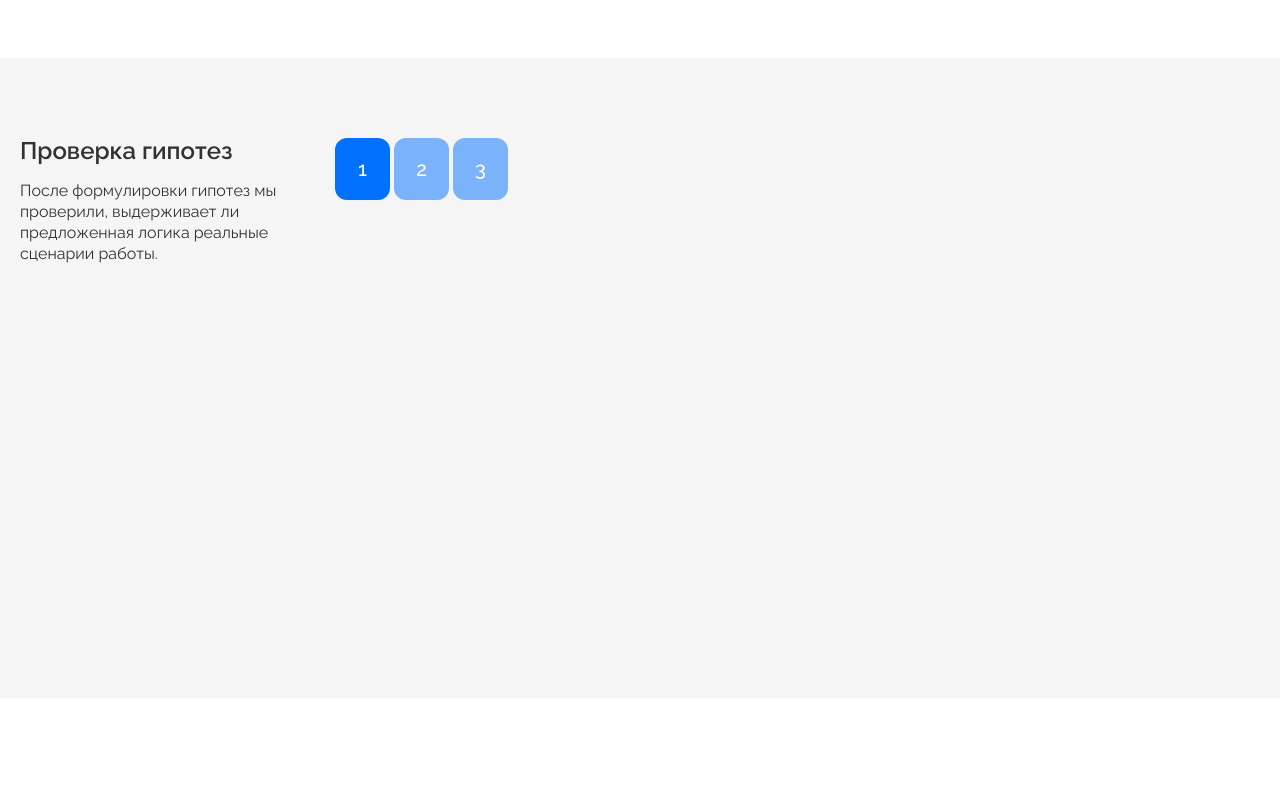
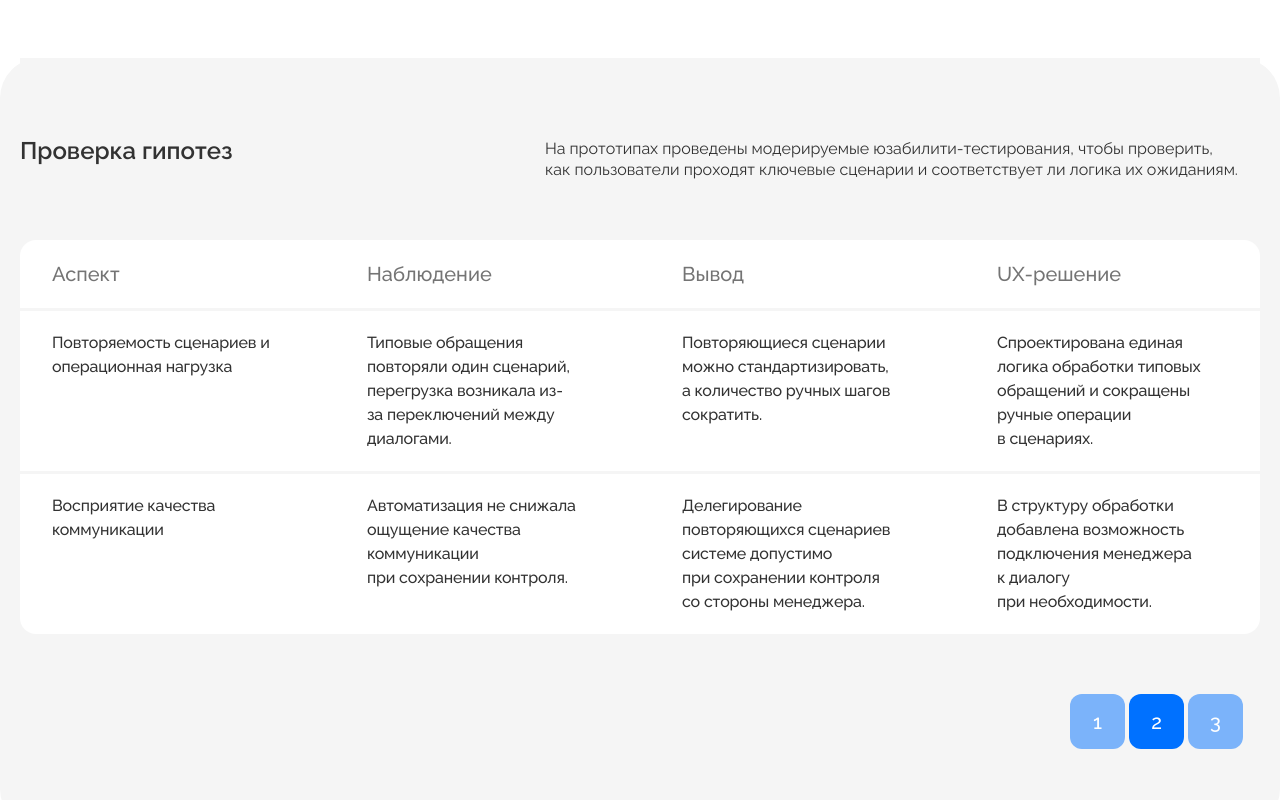
Before and after one commit to GrPugaguga/uxiustina, a Next.js app: page /saas in a window 1280 px wide. Shown: the part 4000-4800 px from the top of the page. Built offline with nearby package versions, Linux system fonts and the light colour scheme.

Commit message:
feat(saas): add HypothesisCheck component

```diff
--- a/app/saas/sections/HypothesisCheck.tsx
+++ b/app/saas/sections/HypothesisCheck.tsx
@@ -5,32 +5,125 @@ function HypothesisTab({ number, active, onClick }: { number: number; active: bo
   return (
     <button
       onClick={onClick}
-      className={`w-[55px] rounded-[12px] px-5 py-4 text-[20px] font-regular text-center cursor-pointer ${active ? "bg-accent-primary text-background-white" : "bg-accent-light text-background-white"}`}
+      className={`w-13.75 h-13.75 rounded-xl hover:text-[#B5D5FC]  flex items-center justify-center cursor-pointer ${active ? "bg-accent-primary text-background-white" : "bg-accent-light text-background-white"}`}
     >
-      {number}
+      <span className="text-[20px]  leading-none font-regular text-center  ">{number}</span>
     </button>
   );
 }
 
+interface IHypothese {
+  aspect: string,
+  observation: string,
+  conclusion: string,
+  solution:string
+}
+
+function Title({title, className = ''} : {title: string, className?: string}){
+  return(
+    <div className={"rounded-2xl px-8 py-5 gap-5 justify-center" + className}>
+      <span className="text-xl font-medium text-grey-menu-dark">{title}</span>
+    </div>
+  )
+}
+
+function HypotheseText({text, className = ''}: {text: string, className?: string}){
+  return (
+    <div className={"rounded-2xl px-8 py-5 gap-5 justify-self-start" + className}>
+      <span className="text-[16px] font-medium tracking-[-0.17px] text-black">{text}</span>
+    </div>
+  )
+}
+
+function Table({ hypothesis }: { hypothesis: IHypothese[] }){
+  return (
+    <div className="col-start-1 col-span-12 bg-white rounded-2xl flex flex-col ">
+      <div className="w-full grid grid-cols-12 gap-x-5 border-b-3 border-grey-bg-primary">
+        <Title title="Аспект" className="col-start-1 col-span-3"/>
+        <Title title="Наблюдение" className="col-start-4 col-span-3"/>
+        <Title title="Вывод" className="col-start-7 col-span-3"/>
+        <Title title="UX-решение" className="col-start-10 col-span-3"/>
+      </div>
+      <div className="w-full grid grid-cols-12 gap-x-5 border-b-3 border-grey-bg-primary">
+        <HypotheseText text={hypothesis[0]?.aspect} className="col-start-1 col-span-3"/>
+        <HypotheseText text={hypothesis[0]?.observation} className="col-start-4 col-span-3"/>
+        <HypotheseText text={hypothesis[0]?.conclusion} className="col-start-7 col-span-3"/>
+        <HypotheseText text={hypothesis[0]?.solution} className="col-start-10 col-span-3"/>
+      </div>
+      <div className="w-full grid grid-cols-12 gap-x-5">
+        <HypotheseText text={hypothesis[1]?.aspect} className="col-start-1 col-span-3"/>
+        <HypotheseText text={hypothesis[1]?.observation} className="col-start-4 col-span-3"/>
+        <HypotheseText text={hypothesis[1]?.conclusion} className="col-start-7 col-span-3"/>
+        <HypotheseText text={hypothesis[1]?.solution} className="col-start-10 col-span-3"/>
+      </div>
+
+    </div>
+  )
+}
+
 export default function HypothesisCheck() {
   const [activeTab, setActiveTab] = useState(1);
+  const hypothesis = [
+    [
+      {
+        aspect: 'Понимание действий системы',
+        observation: 'При\u00A0отсутствии явных статусов участники не\u00A0могли понять, что\u00A0происходит в\u00A0процессе обработки. Возникало ощущение потери контроля.',
+        conclusion: 'Требуется чёткая визуализация состояний',
+        solution:'Добавлены чёткие статусы обработки диалогов.'
+      },
+      {
+        aspect: 'Чувство управляемости',
+        observation: 'Возможность ручного вмешательства снижала тревожность и\u00A0повышала готовность делегировать.',
+        conclusion: 'Точка контроля обязательна в структуре решения',
+        solution:'В\u00A0структуру решения добавлена точка ручного контроля.'
+      }
+    ],
+    [
+      {
+        aspect: 'Повторяемость сценариев и операционная нагрузка',
+        observation: 'Типовые обращения повторяли один сценарий, перегрузка возникала из-за\u00A0переключений между диалогами.',
+        conclusion: 'Повторяющиеся сценарии можно стандартизировать, а\u00A0количество ручных шагов сократить.',
+        solution:'Спроектирована единая логика обработки типовых обращений и\u00A0сокращены ручные операции в\u00A0сценариях.'
+      },
+      {
+        aspect: 'Восприятие качества коммуникации',
+        observation: 'Автоматизация не снижала ощущение качества коммуникации при\u00A0сохранении контроля.',
+        conclusion: 'Делегирование повторяющихся сценариев системе допустимо при\u00A0сохранении контроля со\u00A0стороны менеджера.',
+        solution:'В\u00A0структуру обработки добавлена возможность подключения менеджера к\u00A0диалогу при\u00A0необходимости.'
+      }
+    ],
+    [
+      {
+        aspect: 'Рост входящих',
+        observation: 'При\u00A0увеличении нагрузки время реакции в\u00A0ручной модели возрастало, что\u00A0приводило к\u00A0задержкам в\u00A0обработке обращений и\u00A0потере части прибыли.',
+        conclusion: 'Текущая модель обработки неустойчива в\u00A0пиковые периоды.',
+        solution:'Спроектирована логика автоматической обработки типовых обращений для\u00A0снижения задержек.'
+      },
+      {
+        aspect: 'Параллельная обработка',
+        observation: 'Типовые обращения могут обрабатываться без\u00A0последовательного участия менеджера.',
+        conclusion: 'Есть потенциал масштабирования без\u00A0потери качества.',
+        solution:'Реализована модель параллельной обработки типовых диалогов.'
+      }
+    ]
+  ]
 
   return (
     <div className="relative w-full">
-      <div className="absolute left-1/2 -translate-x-1/2 w-360 h-160 rounded-[40px] bg-grey-bg-primary" />
-      <div className="relative grid grid-cols-8 gap-5 py-20 h-160">
-        <div className="col-start-1 col-span-2 flex flex-col gap-4">
-          <span className="font-semibold text-[24px] leading-6.5 text-black">Проверка гипотез</span>
-          <span className="font-normal text-[16px] leading-5.25 text-black">После формулировки гипотез мы проверили, выдерживает ли предложенная логика реальные сценарии работы.</span>
-        </div>
-        <div className="col-start-3 col-span-6 flex flex-col gap-5">
-          <div className="flex flex-row gap-1">
-            <HypothesisTab number={1} active={activeTab === 1} onClick={() => setActiveTab(1)} />
-            <HypothesisTab number={2} active={activeTab === 2} onClick={() => setActiveTab(2)} />
-            <HypothesisTab number={3} active={activeTab === 3} onClick={() => setActiveTab(3)} />
+      <div className="absolute left-1/2 -translate-x-1/2 w-screen h-full rounded-[40px] bg-grey-bg-primary" />
+        <div className="relative grid grid-cols-12 gap-x-5 gap-y-15 py-20 bg-grey-bg-primary">
+          <span className="col-start-1 col-span-3 font-semibold text-[24px] leading-6.5 text-black">Проверка гипотез</span>
+          <span className="col-start-6 col-span-7 font-normal text-[16px] leading-5.25 text-black">{"На\u00A0прототипах проведены модерируемые юзабилити-тестирования, чтобы\u00A0проверить, как\u00A0пользователи проходят ключевые сценарии и\u00A0соответствует\u00A0ли\u00A0логика их\u00A0ожиданиям."}</span>
+
+          <Table hypothesis={hypothesis[activeTab]}/>
+          <div className="col-start-11 col-span-2 flex flex-col gap-5">
+            <div className="flex flex-row gap-1">
+              <HypothesisTab number={1} active={activeTab === 0} onClick={() => setActiveTab(0)} />
+              <HypothesisTab number={2} active={activeTab === 1} onClick={() => setActiveTab(1)} />
+              <HypothesisTab number={3} active={activeTab === 2} onClick={() => setActiveTab(2)} />
+            </div>
           </div>
         </div>
-      </div>
     </div>
   );
 }
```
